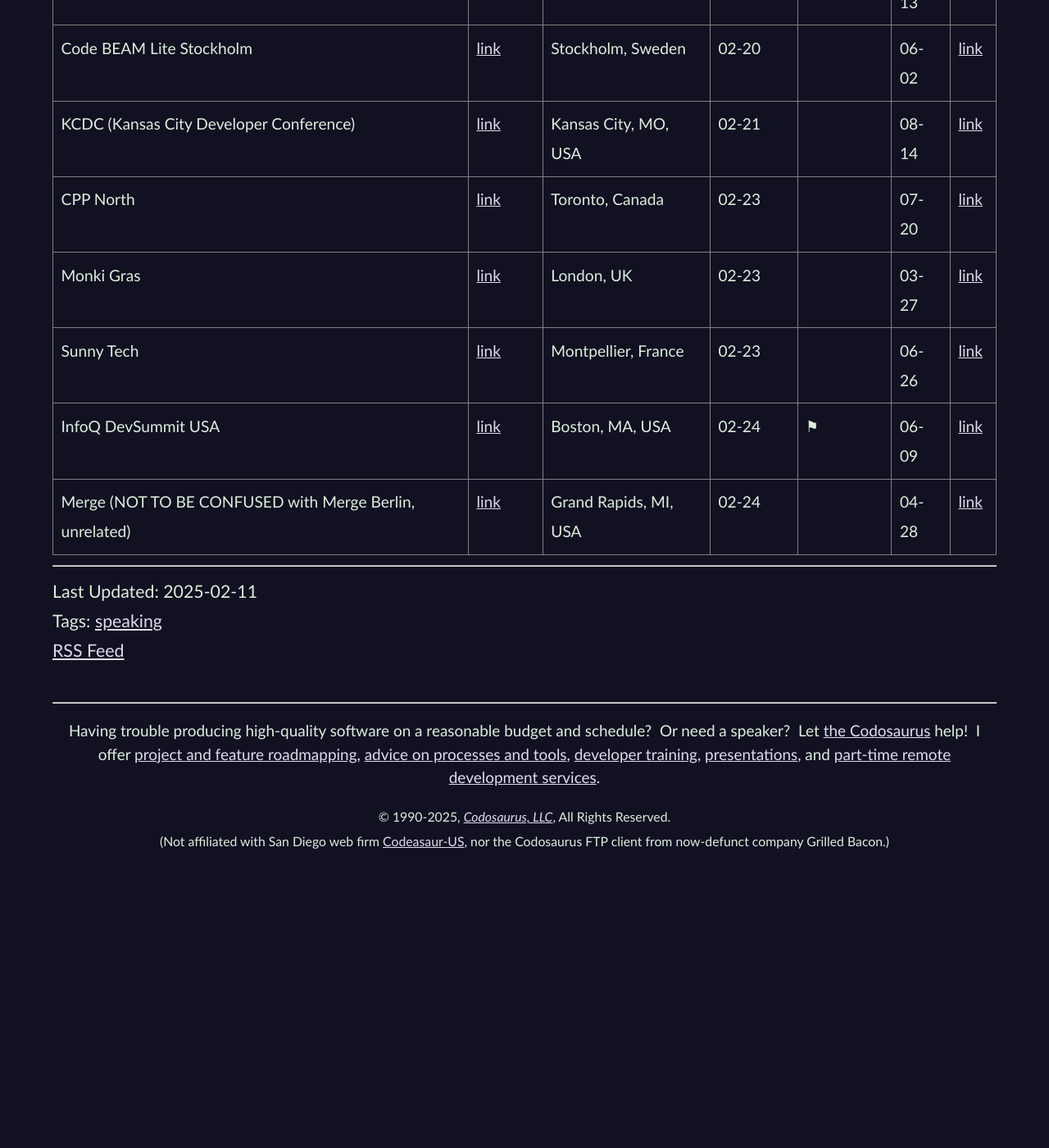
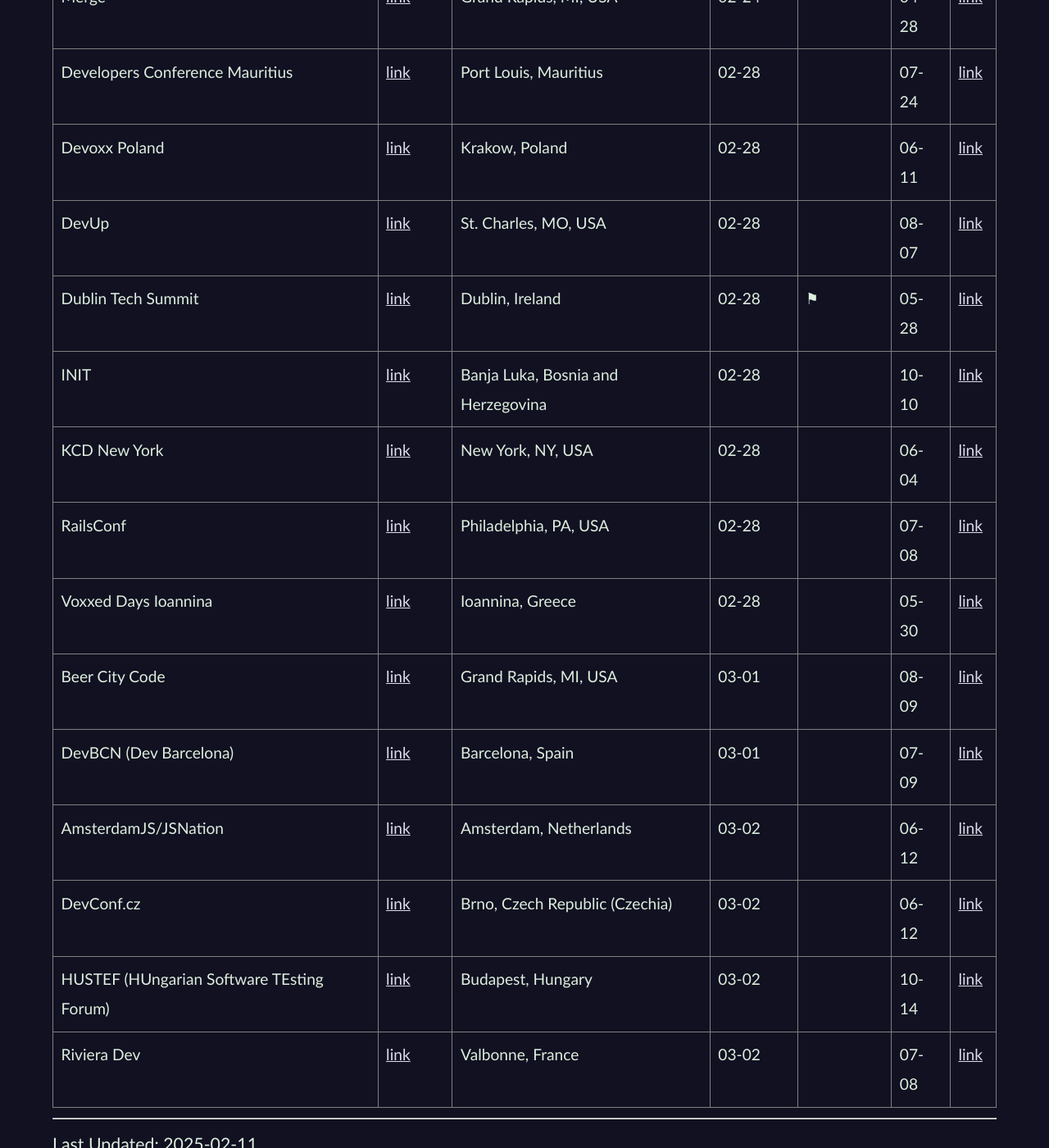
Before and after one commit to CodosaurusLLC/CodosaurusLLC.github.io, a Jekyll site: the page built from _posts/2025-02-17-cfp-list-updated-2025-02-17.md, in a window 1280 px wide and 1400 px high, scrolled down 2103 px. Shown: the whole window at 82% size. Built offline with Jekyll 4.4.1, drawn with Linux system fonts in a browser that asks for light colours; comment, search, counter and statistics services are not loaded; before the commit the page ends 3162 px from its top, so only the background shows below that; some of the changed text lies outside the part shown.

Commit message:
update cfp list

```diff
--- a/_includes/cfp-list-blurb.md
+++ b/_includes/cfp-list-blurb.md
@@ -1,5 +1,6 @@
 <center style="line-height: 1.2">
-LAST UPDATED: 2025-02-11
+LAST UPDATED: 2025-02-17
+<br><small>A bit early because I'm on the road and have a moment</small>
 </center>
 
 This is a list of CfPs
--- a/_includes/cfps-ending-soon.html
+++ b/_includes/cfps-ending-soon.html
@@ -1,5 +1,4 @@
 <table>
-  <tbody>
   <tr>
     <th>Event Name</th>
     <th>Event<br>Website</th>
@@ -10,87 +9,6 @@
     <th>CFP<br>Link</th>
   </tr>
   <tr>
-      <td>PyCon Lithuania</td>
-      <td><a href="https://www.pycon.lt/" target="_blank">link</a></td>
-      <td>Vilnius, Lithuania</td>
-      <td>02-11</td>
-      <td></td>
-      <td>04-23</td>
-      <td><a href="https://pycon.lt/call-for-proposals" target="_blank">link</a></td>
-    </tr>
-    <tr>
-      <td>Zagorje DevCon</td>
-      <td><a href="https://zagorje-devcon.com/" target="_blank">link</a></td>
-      <td>Krapina, Croatia</td>
-      <td>02-11</td>
-      <td>⚑</td>
-      <td>04-11</td>
-      <td><a href="https://forms.gle/gr6NxdayhY8XMs916" target="_blank">link</a></td>
-    </tr>
-    <tr>
-      <td>Soft Skills fwdays</td>
-      <td><a href="https://fwdays.com/en/event/soft-skills-fwdays-2025" target="_blank">link</a></td>
-      <td>Kyiv, Ukraine</td>
-      <td>02-13</td>
-      <td></td>
-      <td>03-15</td>
-      <td><a href="https://forms.gle/UygvKS4noH5Xn89k9" target="_blank">link</a></td>
-    </tr>
-    <tr>
-      <td>Wroclove.rb</td>
-      <td><a href="https://wrocloverb.com/" target="_blank">link</a></td>
-      <td>Wrocław, Poland</td>
-      <td>02-13</td>
-      <td></td>
-      <td>04-11</td>
-      <td><a href="https://forms.gle/ovGZU4hNUdPVq7mPA" target="_blank">link</a></td>
-    </tr>
-    <tr>
-      <td>American Mensa Annual Gathering</td>
-      <td><a href="https://ag.us.mensa.org/" target="_blank">link</a></td>
-      <td>Chicago, IL, USA</td>
-      <td>02-14</td>
-      <td>⚑</td>
-      <td>07-02</td>
-      <td><a href="https://ag.us.mensa.org/programming/submit-ag-program-proposal/" target="_blank">link</a></td>
-    </tr>
-    <tr>
-      <td>CodeGarden</td>
-      <td><a href="https://codegarden.umbraco.com/" target="_blank">link</a></td>
-      <td>Odense, Denmark</td>
-      <td>02-14</td>
-      <td></td>
-      <td>06-18</td>
-      <td><a href="https://codegarden.umbraco.com/call-for-speakers/" target="_blank">link</a></td>
-    </tr>
-    <tr>
-      <td>Node.TLV</td>
-      <td><a href="https://www.nodetlv.com/" target="_blank">link</a></td>
-      <td>Tel Aviv, Israel</td>
-      <td>02-15</td>
-      <td></td>
-      <td>06-26</td>
-      <td><a href="https://sessionize.com/nodetlv-2025" target="_blank">link</a></td>
-    </tr>
-    <tr>
-      <td>CodeMotion Madrid</td>
-      <td><a href="https://conferences.codemotion.com/madrid2025/" target="_blank">link</a></td>
-      <td>Madrid, Spain</td>
-      <td>02-16</td>
-      <td></td>
-      <td>05-20</td>
-      <td><a href="https://sessionize.com/codemotion-madrid-2025/" target="_blank">link</a></td>
-    </tr>
-    <tr>
-      <td>Weblica</td>
-      <td><a href="https://weblica.hr/en/" target="_blank">link</a></td>
-      <td>Cakovec, Croatia</td>
-      <td>02-16</td>
-      <td></td>
-      <td>05-09</td>
-      <td><a href="https://sessionize.com/weblica-2025" target="_blank">link</a></td>
-    </tr>
-    <tr>
     <td>Elixir Is Weird</td>
     <td><a href="https://elixirisweird.com/" target="_blank">link</a></td>
     <td>Providence, RI, USA</td>
@@ -98,6 +16,15 @@
     <td>⚑</td>
     <td>04-17</td>
     <td><a href="https://forms.gle/DbTF4rTmLBM2w7MS7" target="_blank">link</a></td>
+  </tr>
+  <tr>
+    <td>KCD Budapest</td>
+    <td><a href="https://kcdbudapest.hu/" target="_blank">link</a></td>
+    <td>Budapest, Hungary</td>
+    <td>02-17</td>
+    <td></td>
+    <td>04-24</td>
+    <td><a href="https://sessionize.com/kcd-budapest-2025" target="_blank">link</a></td>
   </tr>
   <tr>
     <td>Tech F'Est</td>
@@ -145,6 +72,15 @@
     <td><a href="https://monkigras.com/cfp/" target="_blank">link</a></td>
   </tr>
   <tr>
+    <td>PlatformCon</td>
+    <td><a href="https://platformcon.com/" target="_blank">link</a></td>
+    <td>Online Only</td>
+    <td>02-23</td>
+    <td></td>
+    <td>06-23</td>
+    <td><a href="https://sessionize.com/platformcon-2025/" target="_blank">link</a></td>
+  </tr>
+  <tr>
     <td>Sunny Tech</td>
     <td><a href="https://sunny-tech.io/" target="_blank">link</a></td>
     <td>Montpellier, France</td>
@@ -163,7 +99,7 @@
     <td><a href="https://docs.google.com/forms/d/e/1FAIpQLSeagtEnnQhXve5TbubBrFgpxSMJa_wosPutqEdQOkNN9TAanQ/viewform" target="_blank">link</a></td>
   </tr>
   <tr>
-      <td>Merge (NOT TO BE CONFUSED with Merge Berlin, unrelated)</td>
+    <td>Merge</td>
     <td><a href="https://merge.softwaregr.org/" target="_blank">link</a></td>
     <td>Grand Rapids, MI, USA</td>
     <td>02-24</td>
@@ -171,5 +107,129 @@
     <td>04-28</td>
     <td><a href="https://www.papercall.io/merge25" target="_blank">link</a></td>
   </tr>
-  </tbody>
-</table>
+  <tr>
+    <td>Developers Conference Mauritius</td>
+    <td><a href="https://conference.mscc.mu/" target="_blank">link</a></td>
+    <td>Port Louis, Mauritius</td>
+    <td>02-28</td>
+    <td></td>
+    <td>07-24</td>
+    <td><a href="https://sessionize.com/mscc-developers-conference-2025/" target="_blank">link</a></td>
+  </tr>
+  <tr>
+    <td>Devoxx Poland</td>
+    <td><a href="https://devoxx.pl/" target="_blank">link</a></td>
+    <td>Krakow, Poland</td>
+    <td>02-28</td>
+    <td></td>
+    <td>06-11</td>
+    <td><a href="https://devoxx.pl/cfp" target="_blank">link</a></td>
+  </tr>
+  <tr>
+    <td>DevUp</td>
+    <td><a href="https://www.devupconf.org/" target="_blank">link</a></td>
+    <td>St. Charles, MO, USA</td>
+    <td>02-28</td>
+    <td></td>
+    <td>08-07</td>
+    <td><a href="https://sessionize.com/dev-up-2025/" target="_blank">link</a></td>
+  </tr>
+  <tr>
+    <td>Dublin Tech Summit</td>
+    <td><a href="https://dublintechsummit.tech/" target="_blank">link</a></td>
+    <td>Dublin, Ireland</td>
+    <td>02-28</td>
+    <td>⚑</td>
+    <td>05-28</td>
+    <td><a href="https://dublintechsummit.tech/apply-to-speak/" target="_blank">link</a></td>
+  </tr>
+  <tr>
+    <td>INIT</td>
+    <td><a href="https://initconf.org/" target="_blank">link</a></td>
+    <td>Banja Luka, Bosnia and Herzegovina</td>
+    <td>02-28</td>
+    <td></td>
+    <td>10-10</td>
+    <td><a href="https://sessionize.com/init-2025" target="_blank">link</a></td>
+  </tr>
+  <tr>
+    <td>KCD New York</td>
+    <td><a href="https://www.kcdnewyork.com/" target="_blank">link</a></td>
+    <td>New York, NY, USA</td>
+    <td>02-28</td>
+    <td></td>
+    <td>06-04</td>
+    <td><a href="https://sessionize.com/kcd-new-york-2025/" target="_blank">link</a></td>
+  </tr>
+  <tr>
+    <td>RailsConf</td>
+    <td><a href="https://railsconf.org/" target="_blank">link</a></td>
+    <td>Philadelphia, PA, USA</td>
+    <td>02-28</td>
+    <td></td>
+    <td>07-08</td>
+    <td><a href="https://sessionize.com/railsconf-2025" target="_blank">link</a></td>
+  </tr>
+  <tr>
+    <td>Voxxed Days Ioannina</td>
+    <td><a href="https://ioannina.voxxeddays.com/" target="_blank">link</a></td>
+    <td>Ioannina, Greece</td>
+    <td>02-28</td>
+    <td></td>
+    <td>05-30</td>
+    <td><a href="https://vdloa25.cfp.dev/" target="_blank">link</a></td>
+  </tr>
+  <tr>
+    <td>Beer City Code</td>
+    <td><a href="https://www.beercitycode.com/" target="_blank">link</a></td>
+    <td>Grand Rapids, MI, USA</td>
+    <td>03-01</td>
+    <td></td>
+    <td>08-09</td>
+    <td><a href="http://cfp.beercitycode.com/" target="_blank">link</a></td>
+  </tr>
+  <tr>
+    <td>DevBCN (Dev Barcelona)</td>
+    <td><a href="https://www.devbcn.com/" target="_blank">link</a></td>
+    <td>Barcelona, Spain</td>
+    <td>03-01</td>
+    <td></td>
+    <td>07-09</td>
+    <td><a href="https://sessionize.com/devbcn-2025/" target="_blank">link</a></td>
+  </tr>
+  <tr>
+    <td>AmsterdamJS/JSNation</td>
+    <td><a href="https://jsnation.com/" target="_blank">link</a></td>
+    <td>Amsterdam, Netherlands</td>
+    <td>03-02</td>
+    <td></td>
+    <td>06-12</td>
+    <td><a href="https://forms.gle/jbkVrNrdxQa5ABp56" target="_blank">link</a></td>
+  </tr>
+  <tr>
+    <td>DevConf.cz</td>
+    <td><a href="https://www.devconf.info/cz/" target="_blank">link</a></td>
+    <td>Brno, Czech Republic (Czechia)</td>
+    <td>03-02</td>
+    <td></td>
+    <td>06-12</td>
+    <td><a href="https://pretalx.devconf.info/devconf-cz-2025/cfp" target="_blank">link</a></td>
+  </tr>
+  <tr>
+    <td>HUSTEF (HUngarian Software TEsting Forum)</td>
+    <td><a href="https://hustef.hu/" target="_blank">link</a></td>
+    <td>Budapest, Hungary</td>
+    <td>03-02</td>
+    <td></td>
+    <td>10-14</td>
+    <td><a href="https://hustef.hu/call-for-proposals-2025/" target="_blank">link</a></td>
+  </tr>
+  <tr>
+    <td>Riviera Dev</td>
+    <td><a href="https://rivieradev.fr/" target="_blank">link</a></td>
+    <td>Valbonne, France</td>
+    <td>03-02</td>
+    <td></td>
+    <td>07-08</td>
+    <td><a href="https://conference-hall.io/riviera-dev-2025" target="_blank">link</a></td>
+  </tr></table>
```
Also changed, not shown: _posts/2025-02-17-cfp-list-updated-2025-02-17.md (renamed from _posts/2025-02-11-cfp-list-updated-2025-02-11.md). Lines whose indentation alone changed are shown as unchanged.
